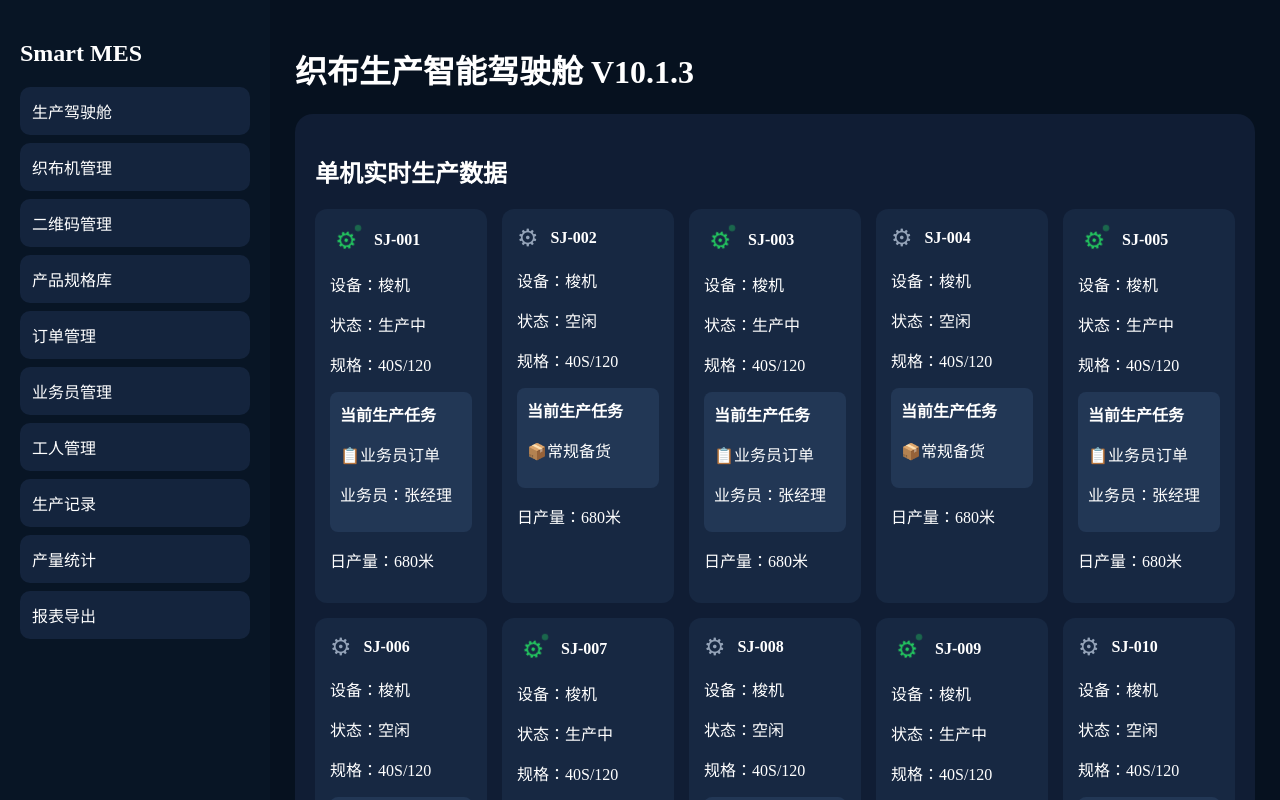
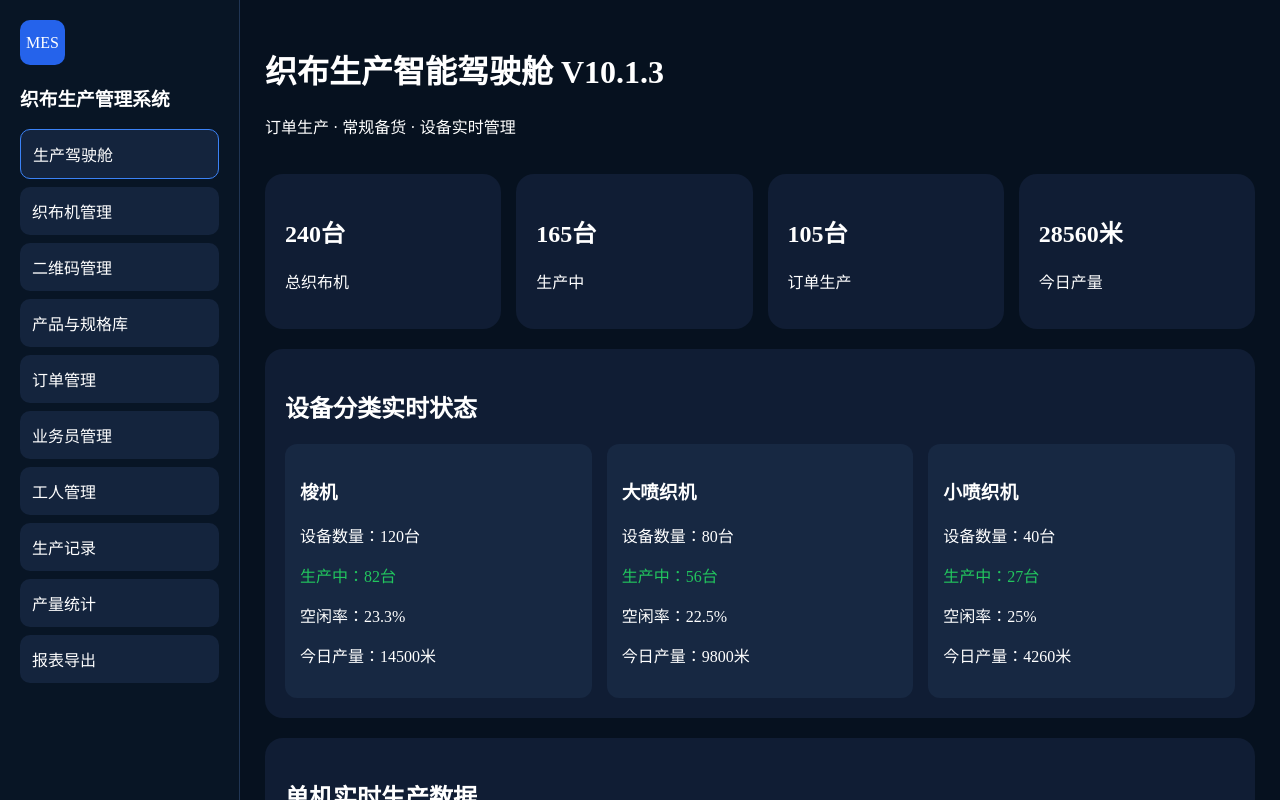
Before and after one commit to suiyuanlezhu-sketch/smart-weaving-mes, a Vue app: page / in a window 1280 px wide. Shown: the top 800 px of the page. Built offline with nearby package versions, Linux system fonts and the light colour scheme.

Commit message:
Add files via upload

```diff
--- a/src/App.vue
+++ b/src/App.vue
@@ -1,27 +1,56 @@
+
 <template>
 <div class="layout">
 <aside>
-<h2>Smart MES</h2>
-<div class="nav" v-for="n in nav">{{n}}</div>
+<div class="logo">MES</div>
+<h3>织布生产管理系统</h3>
+
+<div class="nav active">生产驾驶舱</div>
+<div class="nav">织布机管理</div>
+<div class="nav">二维码管理</div>
+<div class="nav">产品与规格库</div>
+<div class="nav">订单管理</div>
+<div class="nav">业务员管理</div>
+<div class="nav">工人管理</div>
+<div class="nav">生产记录</div>
+<div class="nav">产量统计</div>
+<div class="nav">报表导出</div>
 </aside>
 
 <main>
 <h1>织布生产智能驾驶舱 V10.1.3</h1>
+<p class="sub">订单生产 · 常规备货 · 设备实时管理</p>
+
+<div class="summary">
+<div class="card" v-for="c in summary">
+<h2>{{c.value}}</h2>
+<p>{{c.name}}</p>
+</div>
+</div>
+
+<div class="panel">
+<h2>设备分类实时状态</h2>
+<div class="groups">
+<div class="group" v-for="g in groups">
+<h3>{{g.name}}</h3>
+<p>设备数量：{{g.total}}台</p>
+<p class="green">生产中：{{g.running}}台</p>
+<p>空闲率：{{g.idle}}%</p>
+<p>今日产量：{{g.output}}米</p>
+</div>
+</div>
+</div>
 
 <div class="panel">
 <h2>单机实时生产数据</h2>
-
 <div class="machines">
-
 <div class="machine" v-for="m in machines">
-
-<div class="status">
-<div v-if="m.status==='run'" class="gear-box">
-<div class="gear">⚙</div>
-<div class="pulse"></div>
+<div class="head">
+<div v-if="m.status==='run'" class="gear-wrap">
+<span class="gear">⚙</span>
+<span class="dot"></span>
 </div>
-<div v-else class="gear-static">⚙</div>
-
+<div v-else class="static">⚙</div>
 <b>{{m.id}}</b>
 </div>
 
@@ -30,15 +59,14 @@
 <p>规格：{{m.spec}}</p>
 
 <div class="task">
-<strong>当前生产任务</strong>
+<b>当前生产任务</b>
 <p>{{m.task}}</p>
 <p v-if="m.owner">业务员：{{m.owner}}</p>
 </div>
 
-<p>日产量：{{m.output}}米</p>
-
+<p>今日产量：{{m.output}}米</p>
+<p>运行时间：8.5小时</p>
 </div>
-
 </div>
 </div>
 </main>
@@ -46,145 +74,55 @@
 </template>
 
 <script setup>
-const nav=[
-"生产驾驶舱",
-"织布机管理",
-"二维码管理",
-"产品规格库",
-"订单管理",
-"业务员管理",
-"工人管理",
-"生产记录",
-"产量统计",
-"报表导出"
+const summary=[
+{name:"总织布机",value:"240台"},
+{name:"生产中",value:"165台"},
+{name:"订单生产",value:"105台"},
+{name:"今日产量",value:"28560米"}
+]
+
+const groups=[
+{name:"梭机",total:120,running:82,idle:23.3,output:14500},
+{name:"大喷织机",total:80,running:56,idle:22.5,output:9800},
+{name:"小喷织机",total:40,running:27,idle:25,output:4260}
 ]
 
 const machines=[]
-
-for(let i=1;i<=50;i++){
+for(let i=1;i<=100;i++){
 machines.push({
 id:"SJ-"+String(i).padStart(3,'0'),
 type:"梭机",
-status:i%2?'run':'idle',
-statusText:i%2?'生产中':'空闲',
+status:i%3?'run':'idle',
+statusText:i%3?'生产中':'空闲',
 spec:"40S/120",
-task:i%2?'📋业务员订单':'📦常规备货',
-owner:i%2?'张经理':'',
+task:i%2?'📦 常规备货':'📋 业务员订单',
+owner:i%2?'':'张经理',
 output:680
 })
 }
 </script>
 
 <style>
-body{
-margin:0;
-background:#06111f;
-color:white;
-font-family:"Microsoft YaHei"
-}
-.layout{
-display:flex;
-min-height:100vh
-}
-aside{
-width:230px;
-background:#081525;
-padding:20px
-}
-.nav{
-background:#14243d;
-padding:12px;
-margin:8px 0;
-border-radius:10px
-}
-main{
-flex:1;
-padding:25px
-}
-.panel{
-background:#101d34;
-padding:20px;
-border-radius:18px
-}
-.machines{
-display:grid;
-grid-template-columns:repeat(5,1fr);
-gap:15px
-}
-.machine{
-background:#172842;
-padding:15px;
-border-radius:12px
-}
-.status{
-display:flex;
-align-items:center;
-gap:12px
-}
-
-/* 新版固定尺寸动画，不影响布局 */
-.gear-box{
-width:32px;
-height:32px;
-position:relative;
-display:flex;
-align-items:center;
-justify-content:center;
-}
-
-.gear{
-font-size:24px;
-line-height:32px;
-color:#22c55e;
-animation:gearRotate 1.5s linear infinite;
-transform-origin:center center;
-will-change:transform;
-}
-
-.pulse{
-position:absolute;
-width:8px;
-height:8px;
-right:0;
-top:0;
-border-radius:50%;
-background:#22c55e;
-animation:pulse 1s infinite;
-}
-
-.gear-static{
-font-size:24px;
-color:#94a3b8;
-}
-
-@keyframes gearRotate{
-0%{
-transform:rotate(0deg);
-}
-100%{
-transform:rotate(360deg);
-}
-}
-
-@keyframes pulse{
-0%{
-opacity:.4;
-transform:scale(.8);
-}
-50%{
-opacity:1;
-transform:scale(1.6);
-}
-100%{
-opacity:.4;
-transform:scale(.8);
-}
-}
-
-.task{
-background:#223755;
-padding:10px;
-border-radius:8px;
-margin-top:10px
-}
+body{margin:0;background:#06111f;color:white;font-family:"Microsoft YaHei"}
+.layout{display:flex;min-height:100vh}
+aside{width:230px;background:#081525;padding:20px;border-right:1px solid #203554}
+.logo{background:#2563eb;width:45px;height:45px;display:flex;align-items:center;justify-content:center;border-radius:10px}
+.nav{padding:12px;background:#14243d;border-radius:10px;margin:8px 0}
+.nav.active{border:1px solid #3b82f6}
+main{flex:1;padding:25px}
+.summary{display:grid;grid-template-columns:repeat(4,1fr);gap:15px}
+.card,.panel{background:#101d34;border-radius:18px;padding:20px;margin-top:20px}
+.groups{display:grid;grid-template-columns:repeat(3,1fr);gap:15px}
+.group,.machine{background:#172842;border-radius:12px;padding:15px}
+.green{color:#22c55e}
+.machines{display:grid;grid-template-columns:repeat(10,1fr);gap:10px}
+.machine{font-size:12px}
+.head{display:flex;align-items:center;gap:8px}
+.gear-wrap{width:30px;height:30px;position:relative;display:flex;align-items:center;justify-content:center}
+.gear{font-size:22px;color:#22c55e;animation:rotate 1.5s linear infinite}
+.dot{position:absolute;right:0;top:0;width:7px;height:7px;background:#22c55e;border-radius:50%;animation:pulse 1s infinite}
+.static{font-size:22px;color:#94a3b8}
+.task{background:#223755;padding:8px;border-radius:8px}
+@keyframes rotate{to{transform:rotate(360deg)}}
+@keyframes pulse{50%{transform:scale(1.6);opacity:.5}}
 </style>
```
Also changed, not shown: package.json (+6 -9 lines).
